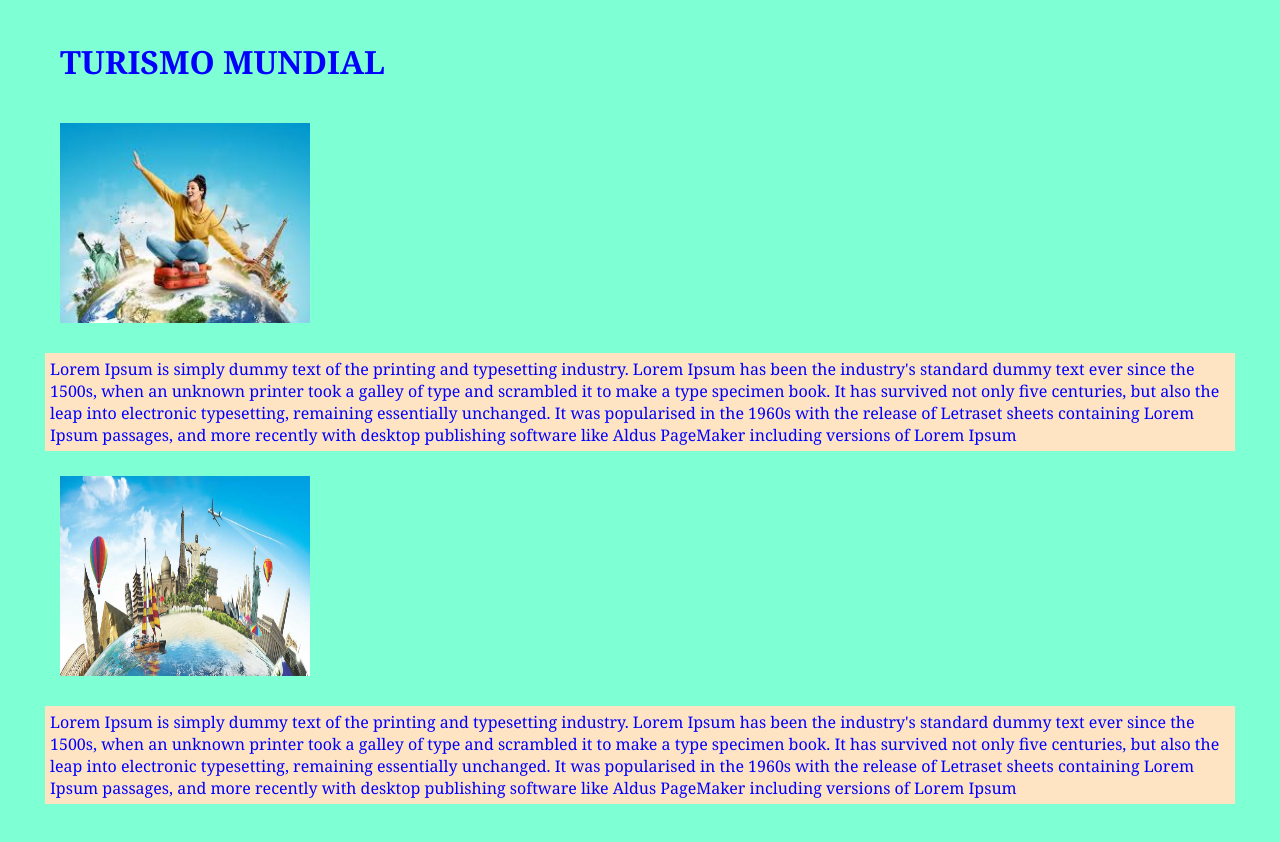
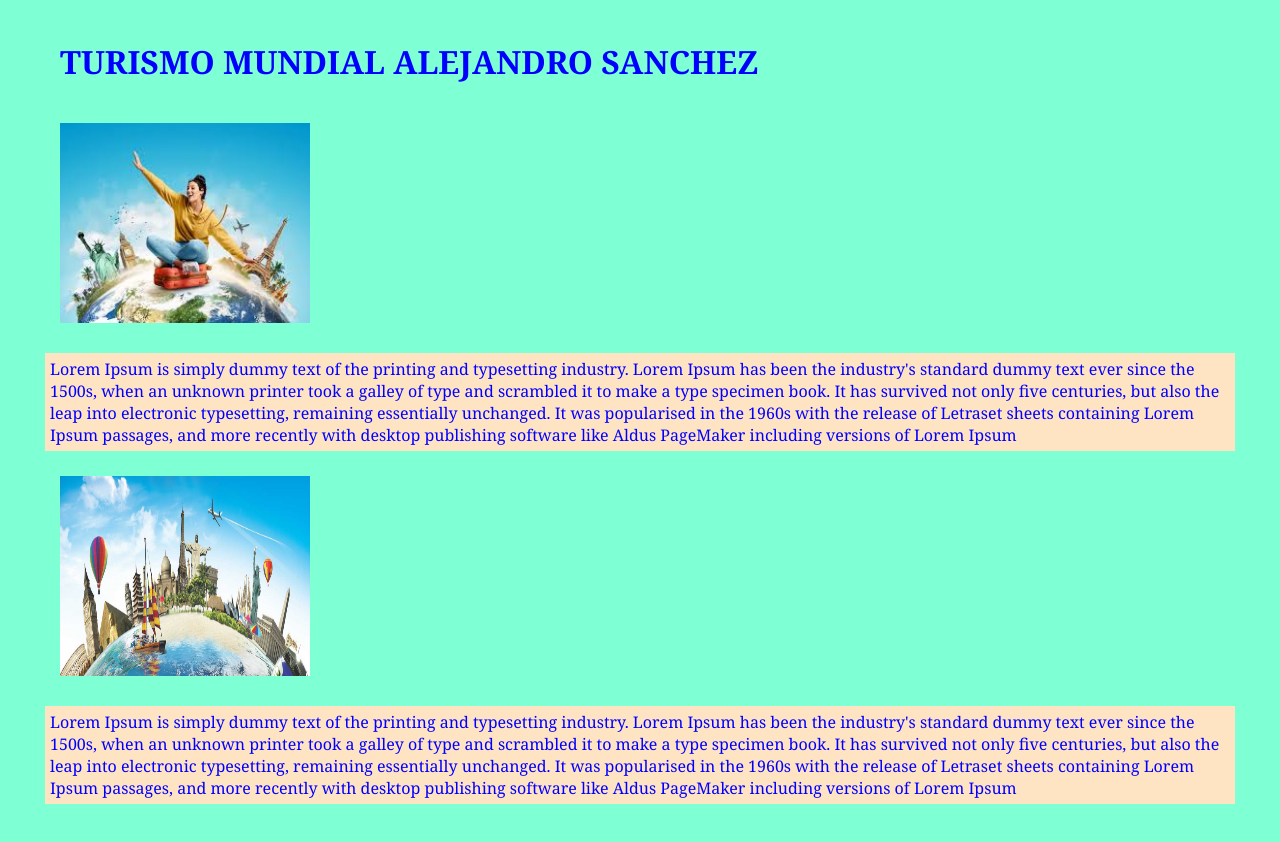
Before and after one commit to Dajoyosa/proy-turismo, a plain HTML site: page index.html in a window 1280 px wide. Drawn offline with Linux system fonts and the light colour scheme.

Commit message:
Update index.html

```diff
--- a/index.html
+++ b/index.html
@@ -8,7 +8,7 @@
     <link rel="stylesheet" href="css/estilo2.css">
 </head>
 <body>
-    <h1>TURISMO MUNDIAL</h1>
+    <h1>TURISMO MUNDIAL ALEJANDRO SANCHEZ</h1>
     <img src="imagenes/Sin título 1.jpg" alt="Turismo principal">
     <p>Lorem Ipsum is simply dummy text of the printing and typesetting industry. Lorem Ipsum has been the industry's standard dummy text ever since the 1500s, when an unknown printer took a galley of type and scrambled it to make a type specimen book. It has survived not only five centuries, but also the leap into electronic typesetting, remaining essentially unchanged. It was popularised in the 1960s with the release of Letraset sheets containing Lorem Ipsum passages, and more recently with desktop publishing software like Aldus PageMaker including versions of Lorem Ipsum</p>
     <img src="imagenes/turismo.jpg" alt="Turismo">
```
